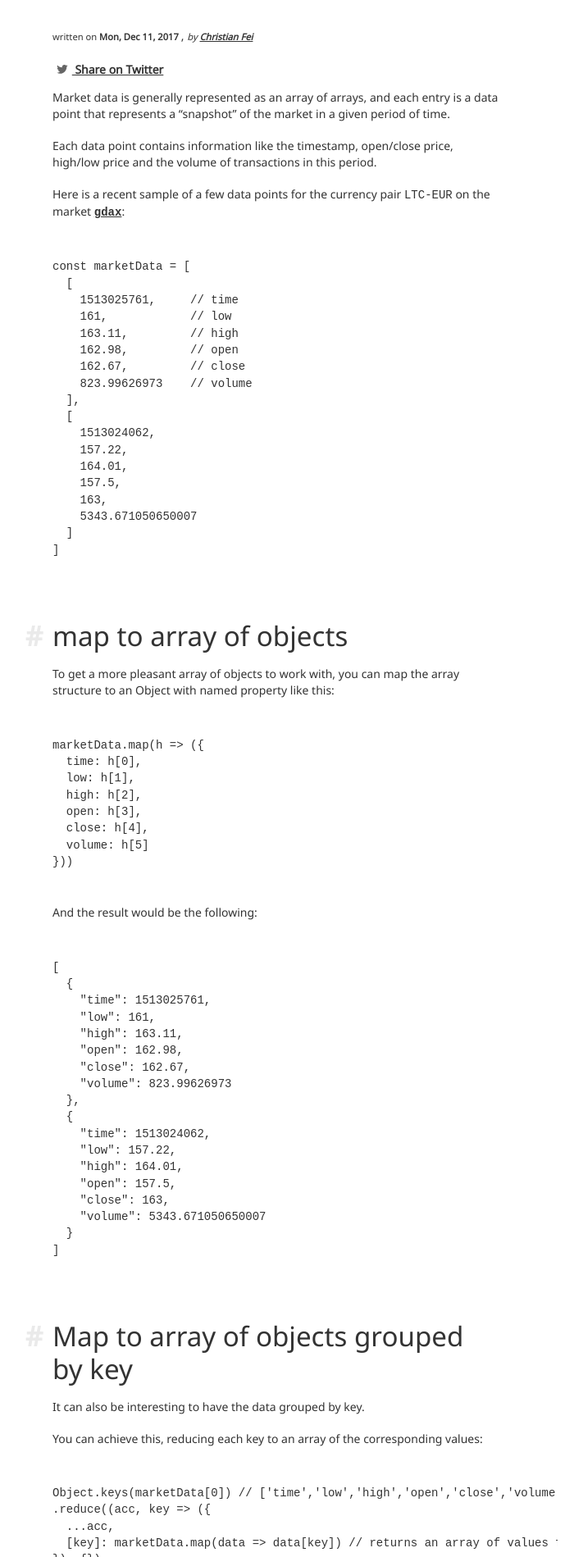
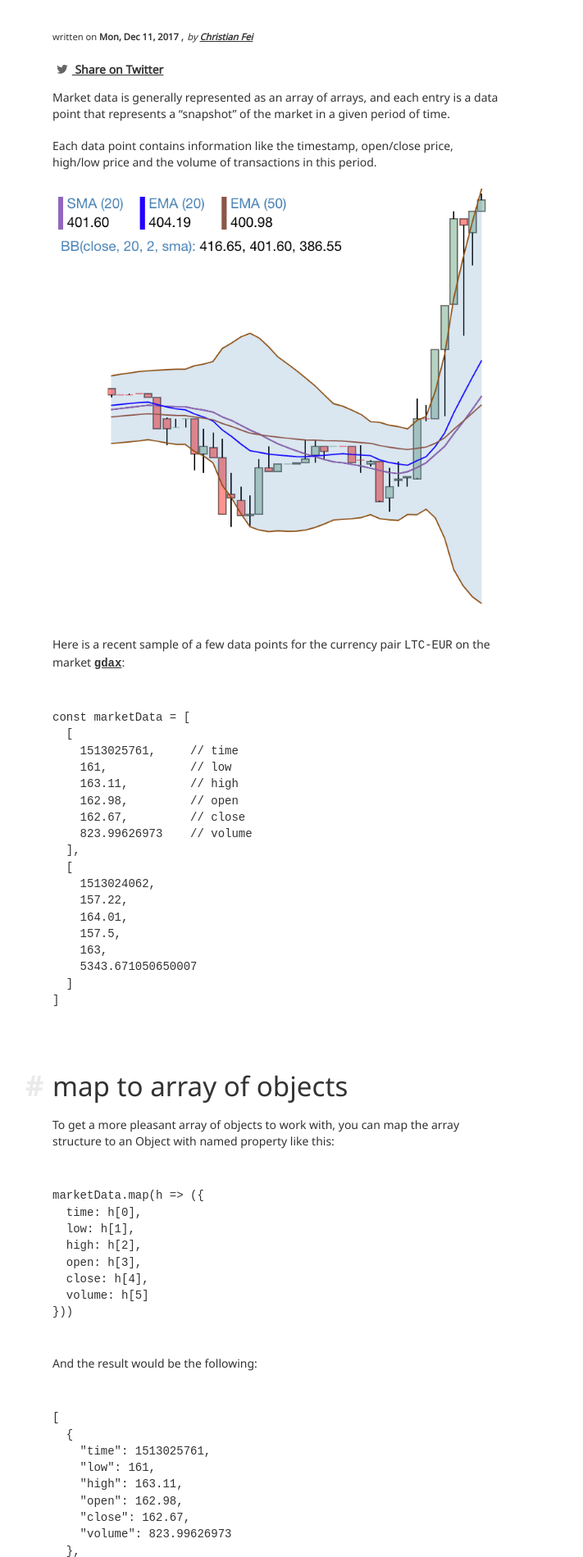
Before and after one commit to christian-fei/christian-fei.github.io-pandoc, a Jekyll site: the page built from _posts/2017-12-11-Mapping-historic-market-data.md, in a window 1280 px wide. Shown: the part 462-2361 px from the top of the page at 82% size, without its empty margins (303-1014 px from the left). Built offline with Jekyll 4.4.1, drawn with Linux system fonts in a browser that asks for light colours.

Commit message:
add assets to market data post

```diff
--- a/_posts/2017-12-11-Mapping-historic-market-data.md
+++ b/_posts/2017-12-11-Mapping-historic-market-data.md
@@ -3,11 +3,16 @@
 date: 2017-12-11
 layout: post
 category: posts
+bg_image: /assets/images/posts/market-data.png
 ---
+
 
 Market data is generally represented as an array of arrays, and each entry is a data point that represents a "snapshot" of the market in a given period of time.
 
+
 Each data point contains information like the timestamp, open/close price, high/low price and the volume of transactions in this period.
+
+![market data](/assets/images/posts/market-data.full.png)
 
 Here is a recent sample of a few data points for the currency pair `LTC-EUR` on the market [`gdax`](https://www.gdax.com/):
 
```
Also changed, not shown: assets/images/posts/market-data.full.png (added), assets/images/posts/market-data.png (added), dest/main.min.css.
